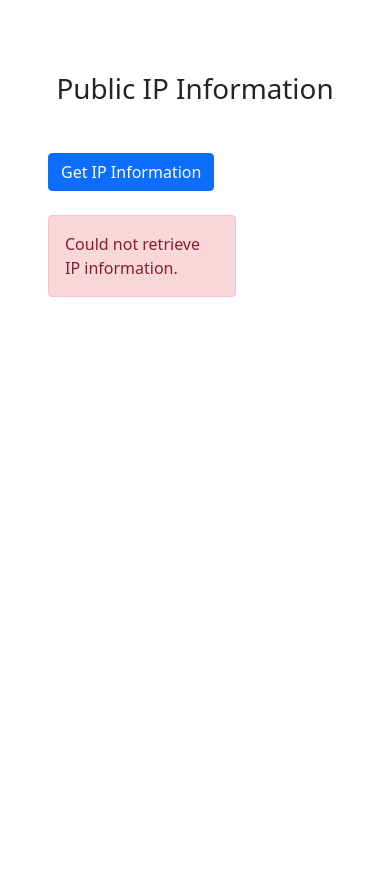
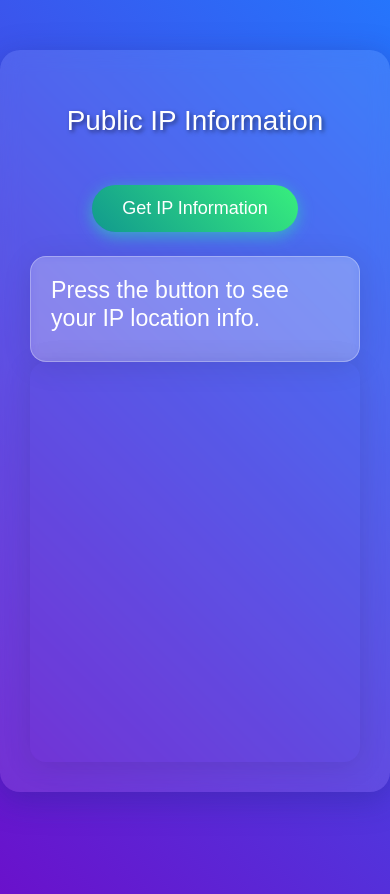
Before and after one commit to AXDurante/IPAPI-Application, a Flask app: page /get_ip_info in a window 390 px wide. Before the commit the page ends 297 px from the top, so only its background shows below. Run offline with Flask 3, Linux system fonts and the light colour scheme; data that the repository does not hold is empty; some libraries are stand-ins or nearby versions.

Commit message:
UI design paras

```diff
--- a/templates/index.html
+++ b/templates/index.html
@@ -8,10 +8,71 @@
       rel="stylesheet"
     />
     <title>Public IP Information</title>
+    <style>
+      body {
+        background: linear-gradient(45deg, #6a11cb 0%, #2575fc 100%);
+        min-height: 100vh;
+        font-family: 'Arial', sans-serif;
+      }
+      .container {
+        background: rgba(255, 255, 255, 0.1);
+        backdrop-filter: blur(10px);
+        border-radius: 20px;
+        box-shadow: 0 8px 32px 0 rgba(31, 38, 135, 0.37);
+        padding: 30px;
+        margin-top: 50px;
+      }
+      h1 {
+        color: white;
+        text-shadow: 2px 2px 4px rgba(0,0,0,0.5);
+      }
+      .btn-primary {
+        background: linear-gradient(45deg, #11998e, #38ef7d);
+        border: none;
+        border-radius: 30px;
+        padding: 10px 30px;
+        font-size: 18px;
+        transition: all 0.3s ease;
+        box-shadow: 0 4px 15px 0 rgba(49, 196, 190, 0.75);
+      }
+      .btn-primary:hover {
+        transform: translateY(-3px);
+        box-shadow: 0 6px 20px 0 rgba(49, 196, 190, 0.75);
+      }
+      #geo-info {
+        background: rgba(255, 255, 255, 0.2);
+        border-radius: 16px;
+        box-shadow: 0 4px 30px rgba(0, 0, 0, 0.1);
+        backdrop-filter: blur(5px);
+        border: 1px solid rgba(255, 255, 255, 0.3);
+        padding: 20px;
+        color: white;
+        animation: fadeIn 0.5s ease-out;
+      }
+      @keyframes fadeIn {
+        from { opacity: 0; transform: translateY(20px); }
+        to { opacity: 1; transform: translateY(0); }
+      }
+      #map {
+        border-radius: 16px;
+        overflow: hidden;
+        box-shadow: 0 4px 30px rgba(0, 0, 0, 0.1);
+      }
+      .geo-item {
+        margin-bottom: 10px;
+        padding: 5px 10px;
+        background: rgba(255, 255, 255, 0.1);
+        border-radius: 8px;
+        transition: all 0.3s ease;
+      }
+      .geo-item:hover {
+        background: rgba(255, 255, 255, 0.2);
+        transform: translateX(5px);
+      }
+    </style>
     <script>
       let userLatitude, userLongitude;
 
-      // Function to fetch geolocation based on user's IP
       function fetchGeolocation() {
         fetch("https://ipapi.co/json/")
           .then((response) => response.json())
@@ -19,31 +80,26 @@
             userLatitude = data.latitude;
             userLongitude = data.longitude;
 
-            // Display the geolocation data
             document.getElementById("geo-info").innerHTML = `
+                <h3 class="mb-4">Your Geolocation:</h3>
                 <div class="row">
-                    <div class="col-6">
-                        <h3>Your Geolocation:</h3>
-                        <p>IP Address: ${data.ip}</p>
-                        <p>IP Version: ${data.version}</p>
-                        <p>City: ${data.city}</p>
-                        <p>Region: ${data.region}</p>
-                        <p>Country: ${data.country_name}</p>
-                        <p>Country Code: ${data.country_code}</p>
-                        <p>Latitude: ${data.latitude}</p>
-
-
+                    <div class="col-md-6">
+                        <div class="geo-item">IP Address: ${data.ip}</div>
+                        <div class="geo-item">IP Version: ${data.version}</div>
+                        <div class="geo-item">City: ${data.city}</div>
+                        <div class="geo-item">Region: ${data.region}</div>
+                        <div class="geo-item">Country: ${data.country_name}</div>
                     </div>
-                    <div class="col-6">
-                        <br>  <br>
-                         <p>Longitude: ${data.longitude}</p>
-                            <p>ASN: ${data.asn}</p>
-                        <p>Organization:${data.org}</p>
+                    <div class="col-md-6">
+                        <div class="geo-item">Country Code: ${data.country_code}</div>
+                        <div class="geo-item">Latitude: ${data.latitude}</div>
+                        <div class="geo-item">Longitude: ${data.longitude}</div>
+                        <div class="geo-item">ASN: ${data.asn}</div>
+                        <div class="geo-item">Organization: ${data.org}</div>
                     </div>
                 </div>
             `;
 
-            // Initialize the map
             initMap(userLatitude, userLongitude);
           })
           .catch((error) => {
@@ -51,12 +107,100 @@
           });
       }
 
-      // Function to initialize Google Maps
       function initMap(lat, lng) {
         const location = { lat: lat, lng: lng };
         const map = new google.maps.Map(document.getElementById("map"), {
           zoom: 10,
           center: location,
+          styles: [
+            {
+              "elementType": "geometry",
+              "stylers": [{"color": "#242f3e"}]
+            },
+            {
+              "elementType": "labels.text.stroke",
+              "stylers": [{"color": "#242f3e"}]
+            },
+            {
+              "elementType": "labels.text.fill",
+              "stylers": [{"color": "#746855"}]
+            },
+            {
+              "featureType": "administrative.locality",
+              "elementType": "labels.text.fill",
+              "stylers": [{"color": "#d59563"}]
+            },
+            {
+              "featureType": "poi",
+              "elementType": "labels.text.fill",
+              "stylers": [{"color": "#d59563"}]
+            },
+            {
+              "featureType": "poi.park",
+              "elementType": "geometry",
+              "stylers": [{"color": "#263c3f"}]
+            },
+            {
+              "featureType": "poi.park",
+              "elementType": "labels.text.fill",
+              "stylers": [{"color": "#6b9a76"}]
+            },
+            {
+              "featureType": "road",
+              "elementType": "geometry",
+              "stylers": [{"color": "#38414e"}]
+            },
+            {
+              "featureType": "road",
+              "elementType": "geometry.stroke",
+              "stylers": [{"color": "#212a37"}]
+            },
+            {
+              "featureType": "road",
+              "elementType": "labels.text.fill",
+              "stylers": [{"color": "#9ca5b3"}]
+            },
+            {
+              "featureType": "road.highway",
+              "elementType": "geometry",
+              "stylers": [{"color": "#746855"}]
+            },
+            {
+              "featureType": "road.highway",
+              "elementType": "geometry.stroke",
+              "stylers": [{"color": "#1f2835"}]
+            },
+            {
+              "featureType": "road.highway",
+              "elementType": "labels.text.fill",
+              "stylers": [{"color": "#f3d19c"}]
+            },
+            {
+              "featureType": "transit",
+              "elementType": "geometry",
+              "stylers": [{"color": "#2f3948"}]
+            },
+            {
+              "featureType": "transit.station",
+              "elementType": "labels.text.fill",
+              "stylers": [{"color": "#d59563"}]
+            },
+            {
+              "featureType": "water",
+              "elementType": "geometry",
+              "stylers": [{"color": "#17263c"}]
+            },
+            {
+              "featureType": "water",
+              "elementType": "labels.text.fill",
+              "stylers": [{"color": "#515c6d"}]
+            },
+            {
+              "featureType": "water",
+              "elementType": "labels.text.stroke",
+              "stylers": [{"color": "#17263c"}]
+            }
+          ]
         });
         const marker = new google.maps.Marker({
           position: location,
@@ -64,7 +208,6 @@
         });
       }
 
-      // Display initial message
       window.onload = function () {
         document.getElementById("geo-info").innerHTML = `
           <h3>Press the button to see your IP location info.</h3>
@@ -78,33 +221,20 @@
     ></script>
   </head>
   <body>
-    <div class="container p-5">
+    <div class="container">
       <h1 class="text-center my-4">Public IP Information</h1>
 
-      <!-- Button to Get IP Information -->
-      <form
-        action="/get_ip_info"
-        method="POST"
-        onsubmit="fetchGeolocation(); return false;"
-      >
-        <button type="submit" class="btn btn-primary my-4">
+      <div class="text-center">
+        <button onclick="fetchGeolocation()" class="btn btn-primary my-4">
           Get IP Information
         </button>
-      </form>
+      </div>
 
-      <!-- Geolocation Information -->
-
-      <!-- Google Map -->
       <div class="row">
-        <div class="col-8">
-          <!-- Error Handling -->
-          {% if error %}
-          <div class="alert alert-danger">{{ error }}</div>
-          {% endif %} {% if ip_info %}
-          <div id="geo-info" class="alert alert-info"></div>
-          {% endif %}
+        <div class="col-md-8">
+          <div id="geo-info"></div>
         </div>
-        <div class="col-4">
+        <div class="col-md-4">
           <div id="map" style="height: 400px; width: 100%"></div>
         </div>
       </div>
```
